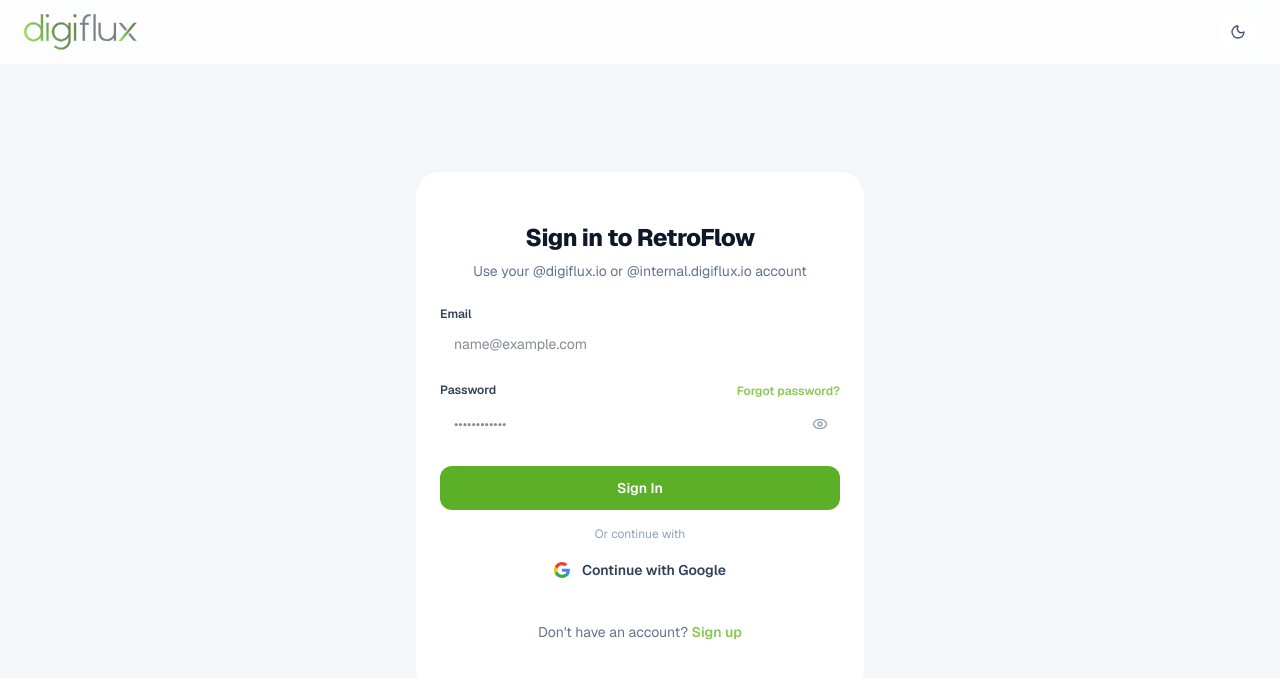
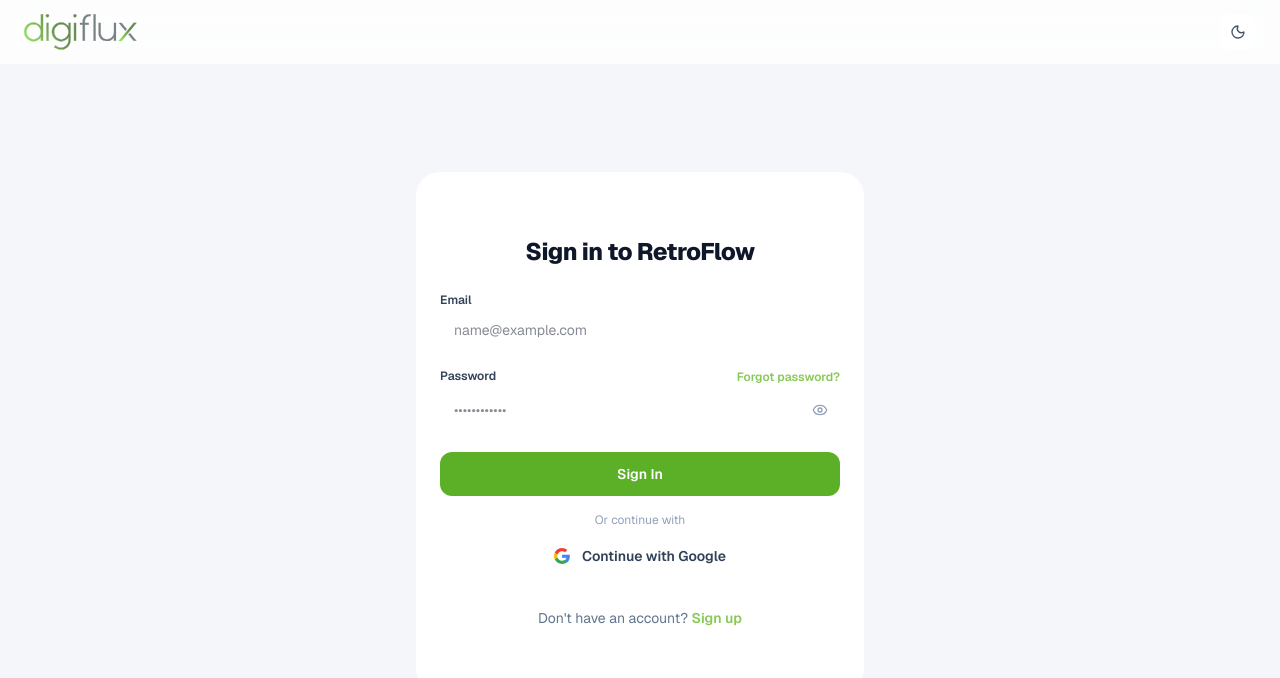
Before and after one commit to gopalgohil/RetroFlow, a Next.js app in the folder client/: page /login in a window 1280 px wide. Shown: the top 678 px of the page. Built offline with nearby package versions, Linux system fonts and the light colour scheme; no server answers.

Commit message:
Sign in: remove company email subtitle

```diff
--- a/client/src/components/auth/LoginForm.tsx
+++ b/client/src/components/auth/LoginForm.tsx
@@ -220,10 +220,7 @@ export const LoginForm: React.FC<LoginFormProps> = ({
 
   return (
     <div className="w-full max-w-md mx-auto space-y-6">
-      <AuthHeader
-        title="Sign in to RetroFlow"
-        subtitle="Use your @digiflux.io or @internal.digiflux.io account"
-      />
+      <AuthHeader title="Sign in to RetroFlow" />
 
       {isVerifiedParam && !generalError && (
         <Alert variant="success">
```
